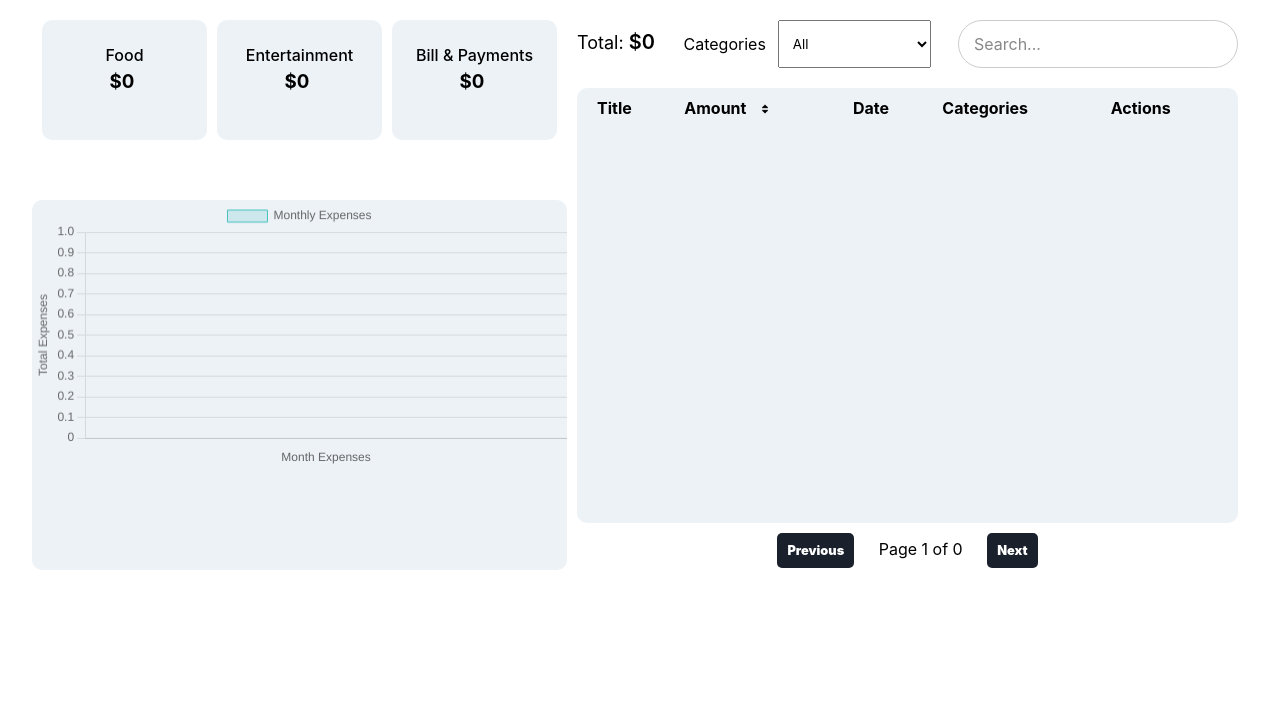
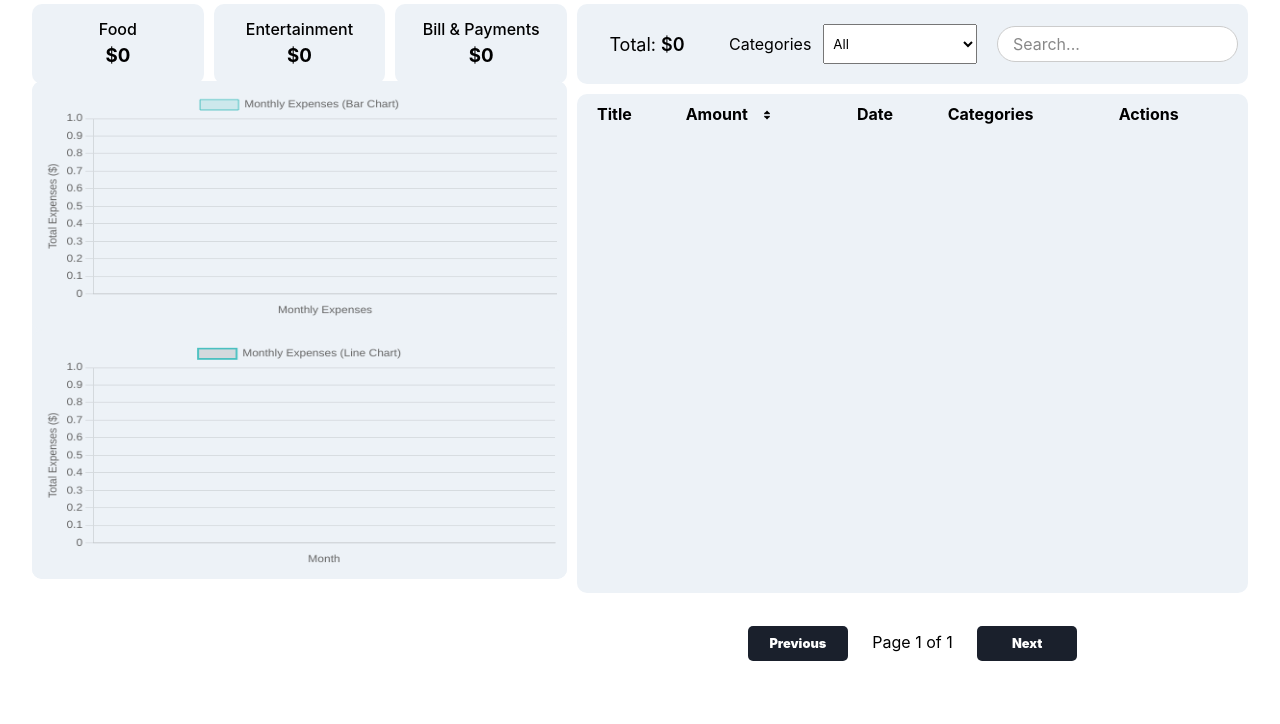
Before and after one commit to abhishek-emergys/expense-tracker, a plain HTML site: page index.html in a window 1280 px wide. Shown: the part 76-800 px from the top of the page. Drawn offline with nearby package versions, Linux system fonts and the light colour scheme.

Commit message:
Implemented line chart

```diff
--- a/index.html
+++ b/index.html
@@ -1,4 +1,3 @@
-
 <!DOCTYPE html>
 <html lang="en">
 <head>
@@ -36,7 +35,8 @@
                         </div>
                         <div class="main-chart">
                             <div class="chart-container">
-                                <canvas id="monthlyExpenseChart"></canvas>
+                                <canvas id="monthlyExpenseChart" class="monthly-expenseChart"></canvas>
+                                <canvas id="monthlyExpenseLineChart" class="monthly-expenseChart"></canvas>
                             </div>
                         </div>
                     </div>
@@ -57,12 +57,11 @@
                               <span id="error-categories"></span>
                             </div>
                             <div class="expense-searchbar">
-                                <input type="text" id="search-input" placeholder="Search..." onkeyup="searchExpenses()">
+                                <input type="text" id="search-input" placeholder="Search..." style="height: 36px;" onkeyup="searchExpenses()">
                             </div>
                         </div>
                         <div class="expense-tracker-list">
                         </div>
-                        <div class="pagination-div"></div>
                     </div>
                 </div>
                 <div class="overlay hidden"></div>
@@ -80,7 +79,7 @@
                 </div>
               <div class="user-input">
 
-                  <input id="expenseDescription" type="text" placeholder="description" autocomplete="off" ></input>
+                  <input id="expenseDescription" type="text" placeholder="title" autocomplete="off" ></input>
                   <span id="error-description"></span>
 
                   <input id="expenseAmount" type="number" min="1" max="1000000" oninput="validity.valid||(value='');" placeholder="amount" autocomplete="off"/>
@@ -99,6 +98,7 @@
                     <span id="error-categories"></span>
                   </div>
                   <button class="btn" onclick="addExpense()" id="saveButton">Create</button>
+                  <button class="btn" style="display: none;" onclick="editExpenseInfo()" id="editButton">Update</button>
               </div>
               </section>
         </div>
--- a/index.js
+++ b/index.js
@@ -37,8 +37,11 @@ const formatAmount = (amount) => {
 };
 
 const addExpense = () => {
-  const expenseDescription =
-    document.getElementById("expenseDescription").value;
+
+  document.getElementById('editButton').style.display = "none"
+  document.getElementById('saveButton').style.display = "block"
+
+  const expenseDescription = document.getElementById("expenseDescription").value;
   const expenseAmount = document.getElementById("expenseAmount").value;
   const spendDate = document.getElementById("spendDate").value;
   const categories = document.getElementById("categories").value;
@@ -104,19 +107,33 @@ const clearInputFields = () => {
   document.getElementById("expenseAmount").value = "";
   document.getElementById("spendDate").value = "";
   document.getElementById("categories").value = "Food";
+
+  document.getElementById("error-categories").innerHTML = "";
+  document.getElementById("error-date").innerHTML = "";
+  document.getElementById("error-amount").innerHTML = "";
+  document.getElementById("error-description").innerHTML = "";
+
   document.getElementById("modal-label").innerHTML = "Add Expense";
+
+  document.getElementById("saveButton").style.display = "block";
+  document.getElementById("editButton").style.display = "none";
 };
 
 const getAlldata = (searchExpenses = "", sort = "", selectedCategory = "") => {
+  let imageUrl = "assets/sort.png";
   let expenses = JSON.parse(localStorage.getItem("expenses")) || [];
 
-  if (sort === true) {
+  let sortOrder = sort || JSON.parse(localStorage.getItem("flag")) || "";
+
+  if (sortOrder === "asc") {
+    imageUrl = "assets/sort-up.png"
     expenses.sort(function (a, b) {
       return a.amount - b.amount;
     });
   }
 
-  if (sort === false) {
+  if (sortOrder === "desc") {
+    imageUrl = "assets/sort-down.png"
     expenses.sort(function (a, b) {
       return b.amount - a.amount;
     });
@@ -136,7 +153,10 @@ const getAlldata = (searchExpenses = "", sort = "", selectedCategory = "") => {
     expenses = expenses.filter((exp) => exp.categories === selectedCategory);
   }
 
-  const totalPages = Math.ceil(expenses.length / itemsPerPage);
+  let totalPages = Math.ceil(expenses.length / itemsPerPage);
+  if(totalPages === 0) {
+    totalPages = 1;
+  }
 
   const start = (currentPage - 1) * itemsPerPage;
   const end = start + itemsPerPage;
@@ -144,6 +164,7 @@ const getAlldata = (searchExpenses = "", sort = "", selectedCategory = "") => {
 
   const expenseTracker = document.querySelector(".expense-tracker-list");
   expenseTracker.innerHTML = `
+  <div class="table-list">
       <table class="table">
           <tr class="head">
             <th class="table-description">Title</th>
@@ -152,7 +173,7 @@ const getAlldata = (searchExpenses = "", sort = "", selectedCategory = "") => {
                 width: 10px;
                 margin-left: 10px;
                 cursor: pointer;
-                class="sort-img" src="assets/sort.png"
+                class="sort-img" src="${imageUrl}"
                 onclick="sortAmount()"
               >
             </th>
@@ -161,6 +182,8 @@ const getAlldata = (searchExpenses = "", sort = "", selectedCategory = "") => {
             <th>Actions</th>
           </tr>
       </table>
+      </div>
+      <div class="pagination-div"></div>
     `;
 
   const table = expenseTracker.querySelector(".table");
@@ -202,6 +225,7 @@ const updateCategoryTotal = (filteredExpenses) => {
 };
 
 const updatePagination = (totalPages) => {
+
   const paginationControls = document.querySelector(".pagination-div");
   paginationControls.innerHTML = `
     <button class="prev-button" onclick="changePage('prev')" ${
@@ -221,21 +245,15 @@ const changePage = (direction) => {
     currentPage--;
   }
 
+  const sortOrder = JSON.parse(localStorage.getItem("flag"));
   const selectedCategory = document.getElementById("filter-categories").value;
 
-  // getAlldata();
-  getAlldata(
-    undefined,
-    JSON.parse(localStorage.getItem("flag")),
-    selectedCategory
-  );
+  getAlldata(undefined, sortOrder, selectedCategory);
 };
 
 const getCardDetails = () => {
-  // console.log("logger");
 
   let expenses = JSON.parse(localStorage.getItem("expenses")) || [];
-  // console.log("expenses ", expenses);
 
   let totalExpense = 0;
   totalExpense = expenses.reduce((total, exp) => {
@@ -254,8 +272,6 @@ const getCardDetails = () => {
     }
     categoryWiseTotal[exp.categories] += parseFloat(exp.amount);
   });
-
-  // console.log("categoryWiseTotal ", categoryWiseTotal["Bill & Payments"]);
 
   if(categoryWiseTotal) {
 
@@ -282,6 +298,8 @@ const getCardDetails = () => {
 const editExpenseInfo = (id) => {
   openModal();
   document.getElementById("modal-label").innerHTML = "Edit Expense";
+  document.getElementById('saveButton').style.display = "none";
+  document.getElementById('editButton').style.display = "block";
 
   const expenses = JSON.parse(localStorage.getItem("expenses")) || [];
   const expense = expenses.find((exp) => exp.id === id);
@@ -291,21 +309,58 @@ const editExpenseInfo = (id) => {
   document.getElementById("spendDate").value = expense.date;
   document.getElementById("categories").value = expense.categories;
 
-  document.getElementById("saveButton").onclick = function () {
+  document.getElementById("editButton").onclick = function () {
     expense.description = document.getElementById("expenseDescription").value;
     expense.amount = document.getElementById("expenseAmount").value;
     expense.date = document.getElementById("spendDate").value;
     expense.categories = document.getElementById("categories").value;
 
+    const regex = new RegExp("^[a-zA-Z]");
+
+  const validRegex = regex.test(expense.description);
+
+  if ((expense.description).length < 1) {
+    document.getElementById("error-description").innerHTML =
+      "Please enter title";
+  } else {
+    document.getElementById("error-description").innerHTML = "";
+  }
+
+  if (!validRegex) {
+    document.getElementById("error-description").innerHTML =
+      "Title required";
+  }
+
+  if ((expense.amount).length <= 0) {
+    document.getElementById("error-amount").innerHTML = "Please enter amount";
+  } else {
+    document.getElementById("error-amount").innerHTML = "";
+  }
+
+  if ((expense.date).length <= 0) {
+    document.getElementById("error-date").innerHTML = "Please enter date";
+    return false;
+  } else {
+    document.getElementById("error-date").innerHTML = "";
+  }
+
+  if ((expense.categories).length <= 0) {
+    document.getElementById("error-categories").innerHTML = "Please categories";
+    return false;
+  } else {
+    document.getElementById("error-categories").innerHTML = "";
+  }
     const selectedCategory = document.getElementById("filter-categories").value;
 
-    alert(`${expense.description} updated successfully!!!!`)
-    localStorage.setItem("expenses", JSON.stringify(expenses));
+    if(validRegex) {
+      alert(`${expense.description} updated successfully!!!!`)
+      localStorage.setItem("expenses", JSON.stringify(expenses));
 
-    closeModal();
-    clearInputFields();
-    getAlldata(undefined, undefined, selectedCategory);
-    getCardDetails();
+      closeModal();
+      getAlldata(undefined, undefined, selectedCategory);
+      getCardDetails();
+      clearInputFields();
+    }
   };
 };
 
@@ -339,13 +394,20 @@ const sortCategories = () => {
 };
 
 const sortAmount = () => {
-  let flag = JSON.parse(localStorage.getItem("flag")) || false;
+  let flag = JSON.parse(localStorage.getItem("flag")) || "";
+
+  if(flag === "asc") {
+    localStorage.setItem("flag", JSON.stringify("desc"));
+  } else if(flag === "desc") {
+    localStorage.setItem("flag", JSON.stringify(""));
+  } else {
+    localStorage.setItem("flag", JSON.stringify("asc"));
+  }
 
   const selectedCategory = document.getElementById("filter-categories").value;
 
-  getAlldata(undefined, !flag, selectedCategory);
+  getAlldata(undefined, JSON.parse(localStorage.getItem("flag")), selectedCategory);
 
-  localStorage.setItem("flag", JSON.stringify(!flag));
 };
 
 const getMonthlyExpenseData = (filteredExpenses) => {
@@ -377,9 +439,13 @@ const updateMonthlyChart = (filteredExpenses) => {
   monthlyExpenseChart.data.labels = labels;
   monthlyExpenseChart.data.datasets[0].data = data;
   monthlyExpenseChart.update();
+
+  monthlyExpenseLineChart.data.labels = labels;
+  monthlyExpenseLineChart.data.datasets[0].data = data;
+  monthlyExpenseLineChart.update();
 };
 
-const ctx = document.getElementById("monthlyExpenseChart");
+const ctx = document.getElementById("monthlyExpenseChart").getContext("2d");
 
 const monthlyExpenseChart = new Chart(ctx, {
   type: "bar",
@@ -387,7 +453,7 @@ const monthlyExpenseChart = new Chart(ctx, {
     labels: [],
     datasets: [
       {
-        label: "Monthly Expenses",
+        label: "Monthly Expenses (Bar Chart)",
         data: [],
         backgroundColor: "rgba(75, 192, 192, 0.2)",
         borderColor: "rgba(75, 192, 192, 1)",
@@ -402,14 +468,51 @@ const monthlyExpenseChart = new Chart(ctx, {
         beginAtZero: true,
         title: {
           display: true,
-          text: "Total Expenses",
+          text: "Total Expenses ($)",
         },
       },
       x: {
         beginAtZero: true,
         title: {
           display: true,
-          text: "Month Expenses",
+          text: "Monthly Expenses",
+        },
+      },
+    },
+  },
+});
+
+const ctxLine = document.getElementById("monthlyExpenseLineChart").getContext("2d");
+
+const monthlyExpenseLineChart = new Chart(ctxLine, {
+  type: "line",
+  data: {
+    labels: [],
+    datasets: [
+      {
+        label: "Monthly Expenses (Line Chart)",
+        data: [],
+        borderColor: "rgba(75, 192, 192, 1)",
+        fill: false,
+        tension: 0.4,
+        borderWidth: 2,
+      },
+    ],
+  },
+  options: {
+    responsive: true,
+    scales: {
+      y: {
+        beginAtZero: true,
+        title: {
+          display: true,
+          text: "Total Expenses ($)",
+        },
+      },
+      x: {
+        title: {
+          display: true,
+          text: "Month",
         },
       },
     },
--- a/styles.css
+++ b/styles.css
@@ -68,13 +68,12 @@ textarea {
 }
 
 .navbar button {
-  margin-right: 50px;
+  margin-right: 30px;
 }
 
 .container {
   width: 95%;
   margin: 0 auto;
-  padding: 1rem 0;
   height: 100%;
 }
 
@@ -192,8 +191,8 @@ button {
 
 .filter-list select {
   width: 12vw;
-  height: 6vh;
-  padding: 10px;
+  height: 5vh;
+  padding: 5px;
   margin-left: 10px;
 }
 
@@ -247,7 +246,7 @@ button {
   display: flex;
   flex-direction: column;
   width: 44%;
-  gap: 50px;
+  /* gap: 50px; */
 }
 
 .home-page {
@@ -262,8 +261,8 @@ button {
 
 .cards {
   width: 100%;
-  padding: 10px 10px;
-  height: 140px;
+  padding-top: 10px;
+  height: 87px;
   display: flex;
   gap: 10px;
 }
@@ -275,11 +274,12 @@ button {
   background-color: #EDF2F7;
   border-radius: 10px;
   text-align: center;
-  padding: 20px;
+  padding: 10px;
   align-items: center;
   white-space: nowrap;
   overflow: hidden;
   text-overflow: ellipsis;
+  height: 10vh;
 }
 
 .food-card h4, .entertainment-card h4, .bill-card h4 {
@@ -293,27 +293,61 @@ button {
 }
 
 .main-chart {
-  width: 100%;
-  border-radius: 10px;
-  height: 370px;
-  background-color: #EDF2F7;
+  /* width: 100%; */
+  border-radius: 10px 10px 10px 10px;
+  /* height: 370px; */
+  /* height: 240px; */
+  background-color: #EDF2F7
+}
+
+.table-list {
+  height: 64vh;
 }
 
 .head {
   border-radius: 10px;
 }
 
+canvas {
+    height: 240px;
+    width: 460px;
+}
+
+canvas.monthly-expenseChart {
+  padding: 10px;
+  height: 249px !important;
+  width: 100% !important;
+  background-color: #EDF2F7;
+  border-radius: 10px 10px 10px 10px;
+}
+
+/* .expense-header {
+  display: flex;
+  justify-content: space-between;
+  padding: 10px;
+} */
+
 .expense-header {
   display: flex;
   justify-content: space-between;
+  padding: 20px;
+  background-color: #EDF2F7;
+  height: 10vh;
+  margin-top: 10px;
+  border-radius: 10px;
   padding: 10px;
+  margin-left: 10px;
+  justify-content: space-between;
+  margin-left: 10px;
+  text-align: center;
+  align-items: center;
+  gap: 20px;
 }
 
 .expense-tracker-list {
   padding: 0px 10px;
-  margin: 10px;
-  height: 34vw;
-  overflow-y: scroll;
+  margin: 10px 0px 0px 10px;
+  height: 39vw;
   background-color: #EDF2F7;
   border-radius: 10px;
 }
@@ -435,12 +469,13 @@ tbody > tr:hover {
 }
 
 #total-expense {
-  font-size: 20px;
+  font-size: 18px;
   font-weight: 600;
 }
 
 .total-expense {
-  margin-top: 10px;
+  /* margin-top: 10px; */
+  min-width: 120px;
 }
 
 .expense-searchbar {
@@ -476,13 +511,13 @@ text-overflow: ellipsis;
 }
 
 #food-total, #entertainment-total, #bill-total {
-max-width: 120px;
 white-space: nowrap;
 overflow: hidden;
 text-overflow: ellipsis;
 }
 
 .pagination-div {
+  padding: 20px;
   width: auto;
   height: 4.5vh;
   margin: 0px 10px;
@@ -492,6 +527,7 @@ text-overflow: ellipsis;
 
 .prev-button {
   display: inline-block;
+  width: 100px;
   padding: 10px;
   font-weight: 900;
   background-color: #1a202c;
```
Also changed, not shown: assets/sort-down.png (added), assets/sort-up.png (added).
